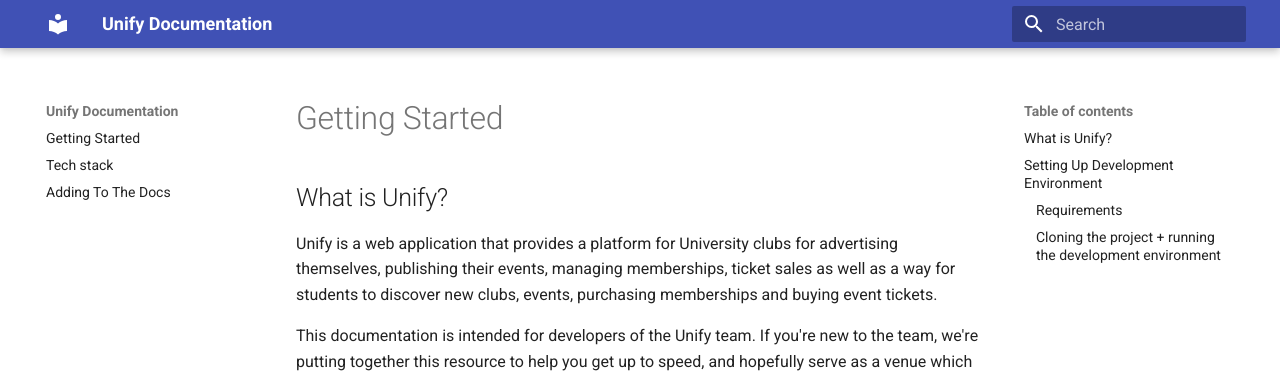
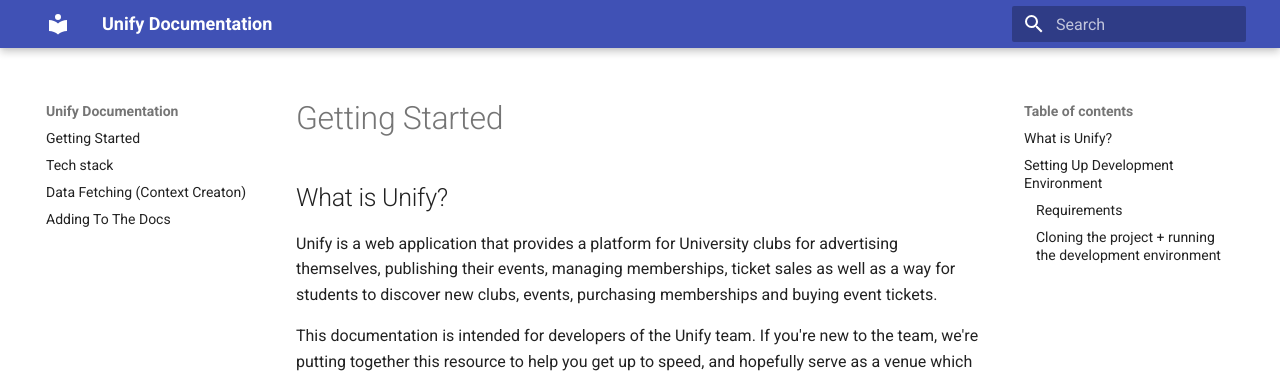
Before and after one commit to Unify-Webapp/unify-docs, an MkDocs documentation site: the page built from docs/index.md, in a window 1280 px wide. Shown: the top 376 px of the page. Built offline with MkDocs 1.6.1 and Material for MkDocs 9.7.7, drawn with Linux system fonts in a browser that asks for light colours.

Commit message:
- Created a new page about the data fetching mechanism (still in progress).

```diff
--- a/mkdocs.yml
+++ b/mkdocs.yml
@@ -5,4 +5,5 @@
 nav:
   - Getting Started: /unify-docs/
   - Tech stack: techstack/
+  - Data Fetching (Context Creaton): datafetching/
   - Adding To The Docs: addingtodocs/
```
